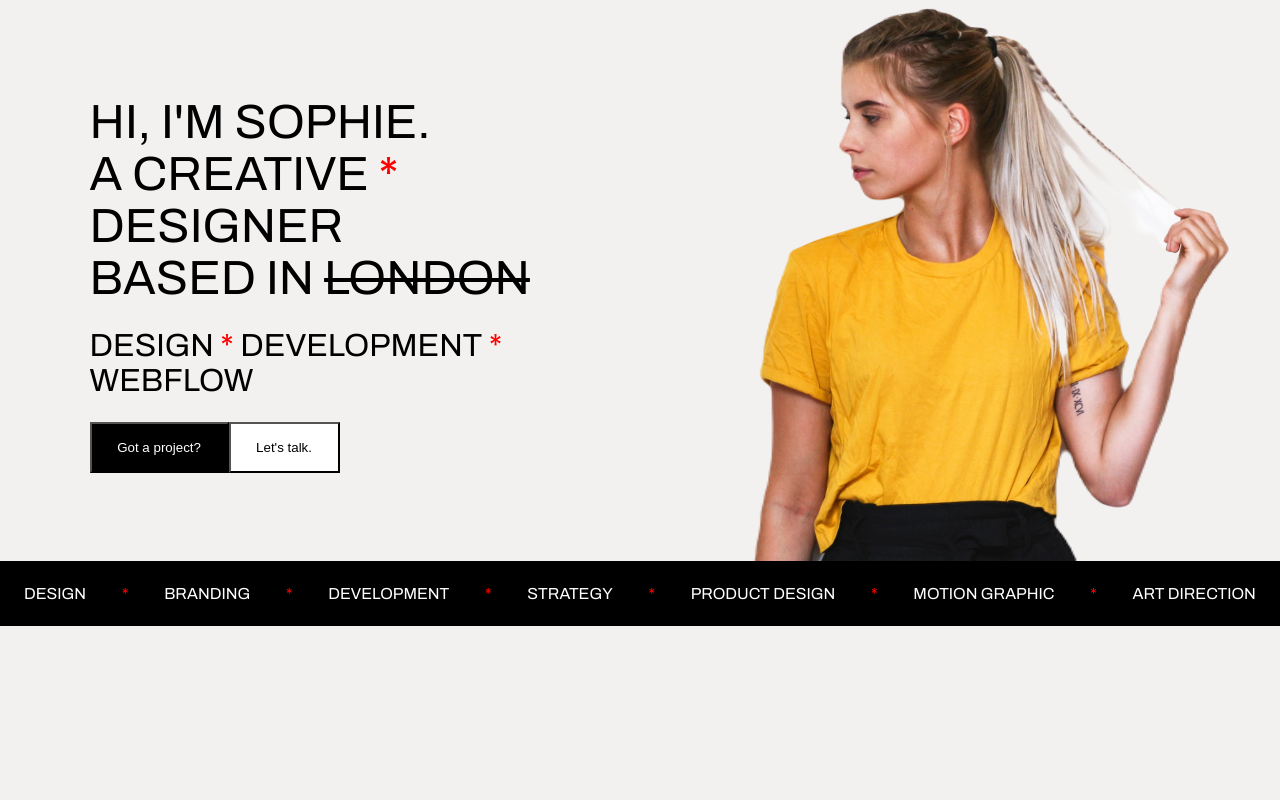
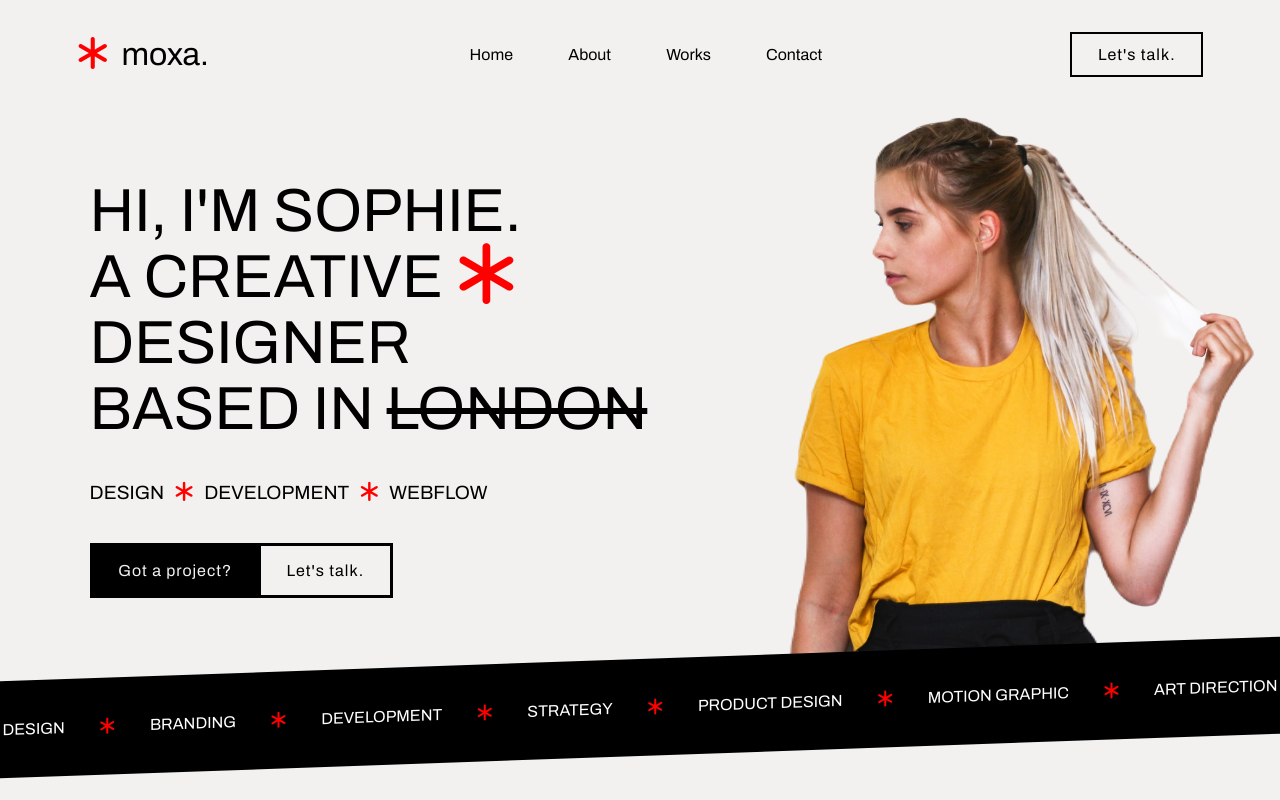
Before and after one commit to fibrescia/barra-inclinada, a plain HTML site: page index.html in a window 1280 px wide. Drawn offline with nearby package versions, Linux system fonts and the light colour scheme.

Commit message:
29-12-22 14:18

```diff
--- a/index.html
+++ b/index.html
@@ -8,29 +8,42 @@
     <link rel="stylesheet" href="./styles.css">
 </head>
 <body>
+    <header>
+        <div class="logo">
+        <i class="bi bi-asterisk"></i><h1>moxa.</h1>
+    </div>
+        <nav>
+            <a href="#">Home</a>
+            <a href="#">About</a>
+            <a href="#">Works</a>
+            <a href="#">Contact</a>
+        </nav>
+        <button class="header__boton">Let's talk.</button>
+
+    </header>
     <section>
+
         <div class="parte1">
-            <p class="parte__texto">hi, i'm sophie. <br>a creative <span class="red">*</span> designer <br>based in <span class="tachado">london</span></p>
-            <p class="parte1__habilidades">design <span class="red">*</span> development <span class="red">*</span> webflow</p>
+            <p class="parte__texto">hi, i'm sophie. <br>a creative <i class="bi bi-asterisk"></i> designer <br>based in <span class="tachado">london</span> </p>
+            <p class="parte1__habilidades">design <i class="bi bi-asterisk"></i> development <i class="bi bi-asterisk"></i> webflow</p>
             <div class="botones">
             <button class="boton1">Got a project?</button>
             <button class="boton2">Let's talk.</button>
         </div>
         </div>
 
-        <div class="foto">
+<!--         <div class="foto"> -->
             <img src="./tereza-ruba-TZNB27fN350-unsplash.png" alt="">
-        </div>
+<!--         </div> -->
     </section>
         <div class="downbar">
             <p class="downbar__item">design</p>
-            <span class="red">*</span>
-
-            <p class="downbar__item">branding</p><span class="red">*</span>
-            <p class="downbar__item">development</p><span class="red">*</span>
-            <p class="downbar__item">strategy</p><span class="red">*</span>
-            <p class="downbar__item">product design</p><span class="red">*</span>
-            <p class="downbar__item">motion graphic</p><span class="red">*</span>
+            <i class="bi bi-asterisk"></i>
+            <p class="downbar__item">branding</p><i class="bi bi-asterisk"></i>
+            <p class="downbar__item">development</p><i class="bi bi-asterisk"></i>
+            <p class="downbar__item">strategy</p><i class="bi bi-asterisk"></i>
+            <p class="downbar__item">product design</p><i class="bi bi-asterisk"></i>
+            <p class="downbar__item">motion graphic</p><i class="bi bi-asterisk"></i>
             <p class="downbar__item">art direction</p>
         </div>
 
--- a/styles.css
+++ b/styles.css
@@ -1,3 +1,5 @@
+
+@import url("https://cdn.jsdelivr.net/npm/bootstrap-icons@1.10.3/font/bootstrap-icons.css");
 @import url('https://fonts.googleapis.com/css2?family=Archivo&display=swap');
 *{
     margin: 0;
@@ -6,53 +8,99 @@
 body{
     background-color: #F3F1EF;
 }
+header{
+    display: flex;
+    padding: 4vh 6vw;
+    justify-content: space-between;
+    align-items: center;
+}
+.logo{
+    display: flex;
+    align-items: center;
+}
+h1{
+    font-family: 'Archivo', sans-serif;
+    font-size: 2rem;
+    margin: 0 1vw;
+}
+.logo > i{
+    font-size: 2rem;
+}
+
+
+
+
+a{
+    font-family: 'Archivo', sans-serif;
+    font-size: 1rem;
+    color: black;
+    text-decoration: none;
+    margin: 0 2vw;
+}
+a:hover{
+    color: red;
+}
+
+.header__boton{
+    color: black;
+    background: #F3F1EF;
+    padding: 1.5vh 2vw;
+    border: 2px solid black;
+}
 section{
     display: flex;
     align-items: center;
-    justify-content: space-between;
-
-    padding: 1vh 4vw 0vh 7vw;
-
+    justify-content: center;
+    padding: 1vh 2vw 0vh 7vw;
 }
 
 .parte__texto{
     text-transform: uppercase;
-    margin-bottom: 3vh;
+    margin-bottom: 5vh;
     font-family: 'Archivo', sans-serif;
-    font-size: 3rem;
+    font-size: 3.8rem;
+    font-weight: bold;
+    margin-right: 2vw;
 }
 .parte1__habilidades{
     text-transform: uppercase;
-    margin-bottom: 3vh;
+    margin-bottom: 5vh;
     font-family: 'Archivo', sans-serif;
-    font-size: 2rem;
+    font-size: 1.2rem;
+    font-weight: bold;
+    word-spacing: .5vw;
 }
 .tachado{
     text-decoration: line-through;
 }
-.red{
+i{
     color: red;
 }
 .botones{
     display: flex;
 
+
 }
 .boton1{
-    color: white;
+    color: #F3F1EF;
     background: black;
     padding: 2vh 2vw;
+    border: 3px solid black;
+    border-right: 0;
 
 }
 .boton2{
     color: black;
-    background: white;
+    background: #F3F1EF;
     padding: 2vh 2vw;
+    border: 3px solid black;
+}
 
-}
 img{
-    width: 70%;
+    width: 40%;
     float: right;
 }
+
 .downbar{
     color: white;
     background-color: black;
@@ -60,6 +108,23 @@ img{
     font-family: 'Archivo', sans-serif;
     font-size: 1rem;
     display: flex;
-    padding: 3vh;
-    justify-content:space-between ;
+    padding: 5vh .2vw;
+    justify-content:space-between;
+    transform: skewY(-2deg);
 }
+
+button{
+    cursor: pointer;
+    font-family: 'Archivo', sans-serif;
+    font-size: 1rem;
+    letter-spacing: 1px;
+    font-weight: bold;
+}
+button:hover{
+    background-color: black;
+    color: #F3F1EF;
+}
+.boton1:hover{
+    background-color: #F3F1EF;
+    color: black;
+}
```
